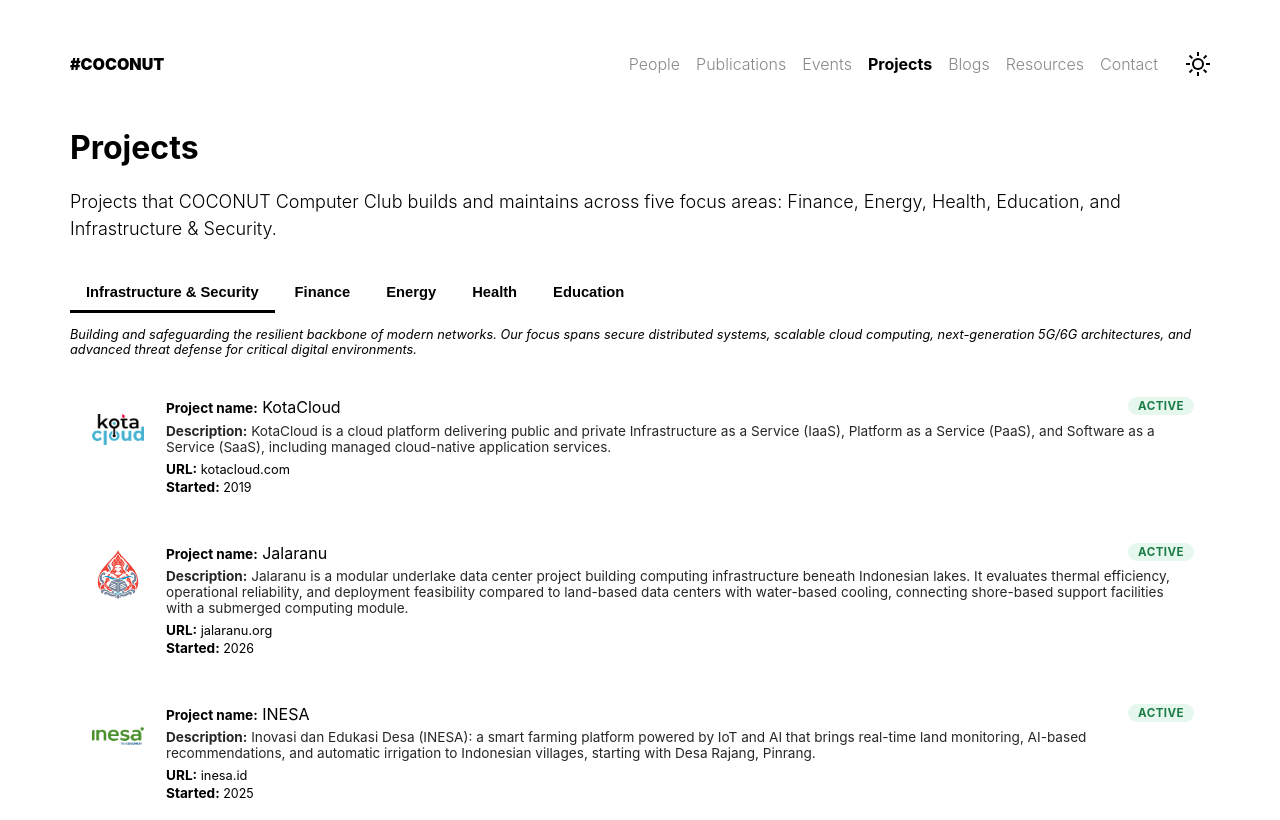
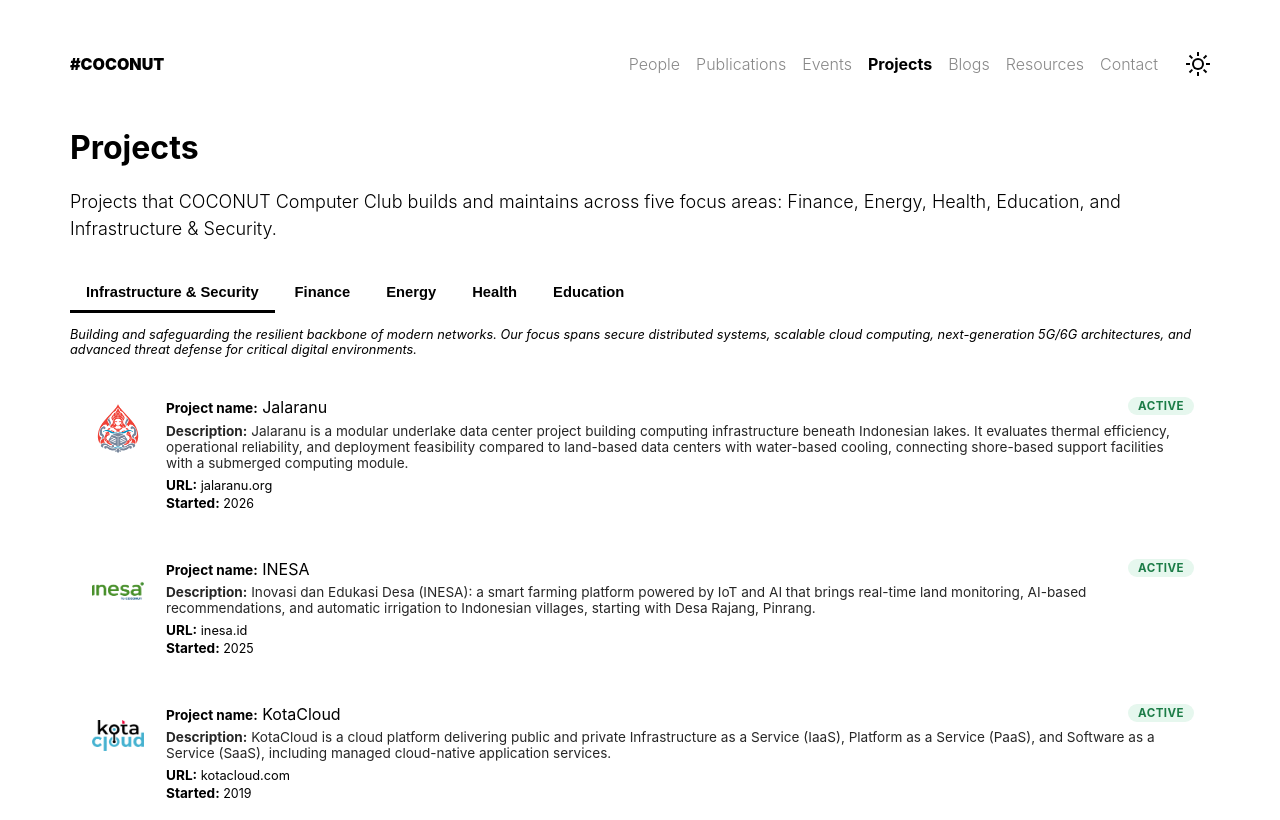
Before and after one commit to kelapa148/web, a Gatsby site: page /projects in a window 1280 px wide. Shown: the top 820 px of the page. Built offline with nearby package versions, Linux system fonts and the light colour scheme; Gatsby itself is replaced by a stand-in of ours.

Commit message:
Add KOLAH project, sort projects by newest year

```diff
--- a/_data/projects.yml
+++ b/_data/projects.yml
@@ -49,9 +49,9 @@
 - category: Education
   description: "Transforming knowledge delivery through technology. We develop adaptive learning platforms, educational technology (EdTech) architectures, and data-driven tools to optimize the modern learning experience."
   projects:
-    - name: TBD
-      logo: ""
-      description: TBD
-      url: ""
+    - name: KOLAH
+      logo: /assets/projects/kolah.png
+      description: "KOLAH is an interactive online learning platform that connects people who want to learn with quality courses. It also aims to help honorary teachers in Indonesia earn additional income, addressing the challenge of their modest salaries."
+      url: https://kolah.id
       status: inactive
-      startYear: TBD
+      startYear: "2021"
--- a/src/pages/projects.js
+++ b/src/pages/projects.js
@@ -18,6 +18,13 @@
   const tabsRef = useRef(null)
 
   const activeCategory = categories.find(cat => cat.category === active)
+
+  const sortByNewestYear = projects =>
+    [...projects].sort((a, b) => {
+      const ay = parseInt(a.startYear, 10)
+      const by = parseInt(b.startYear, 10)
+      return (Number.isNaN(by) ? -1 : by) - (Number.isNaN(ay) ? -1 : ay)
+    })
 
   return (
     <Layout>
@@ -63,7 +70,7 @@
       )}
       {activeCategory && (
         <div className="project-list">
-          {activeCategory.projects
+          {sortByNewestYear(activeCategory.projects)
             .filter(project => !!project.name)
             .map(project => (
               <ProjectCard
```
Also changed, not shown: static/assets/projects/kolah.png (added).
